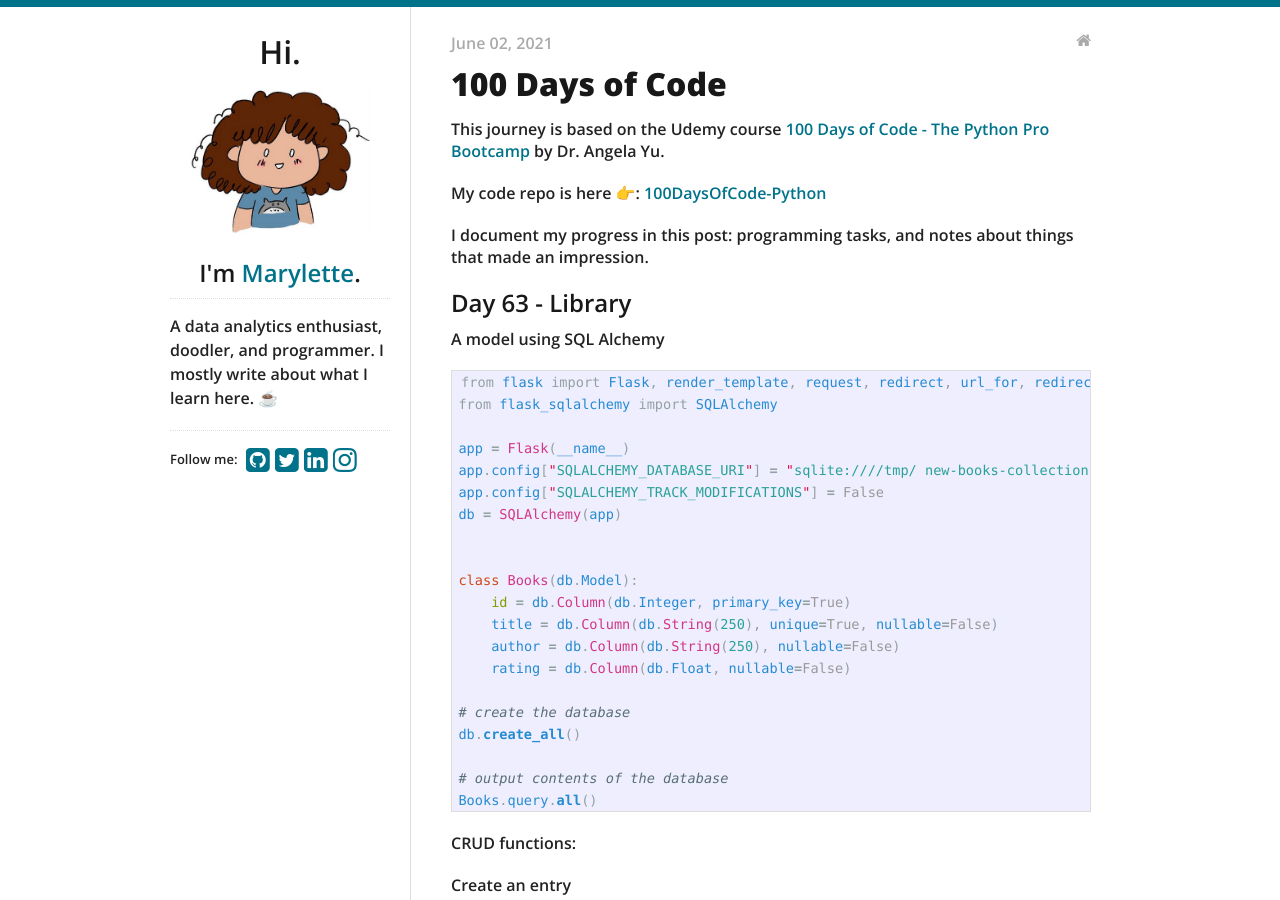
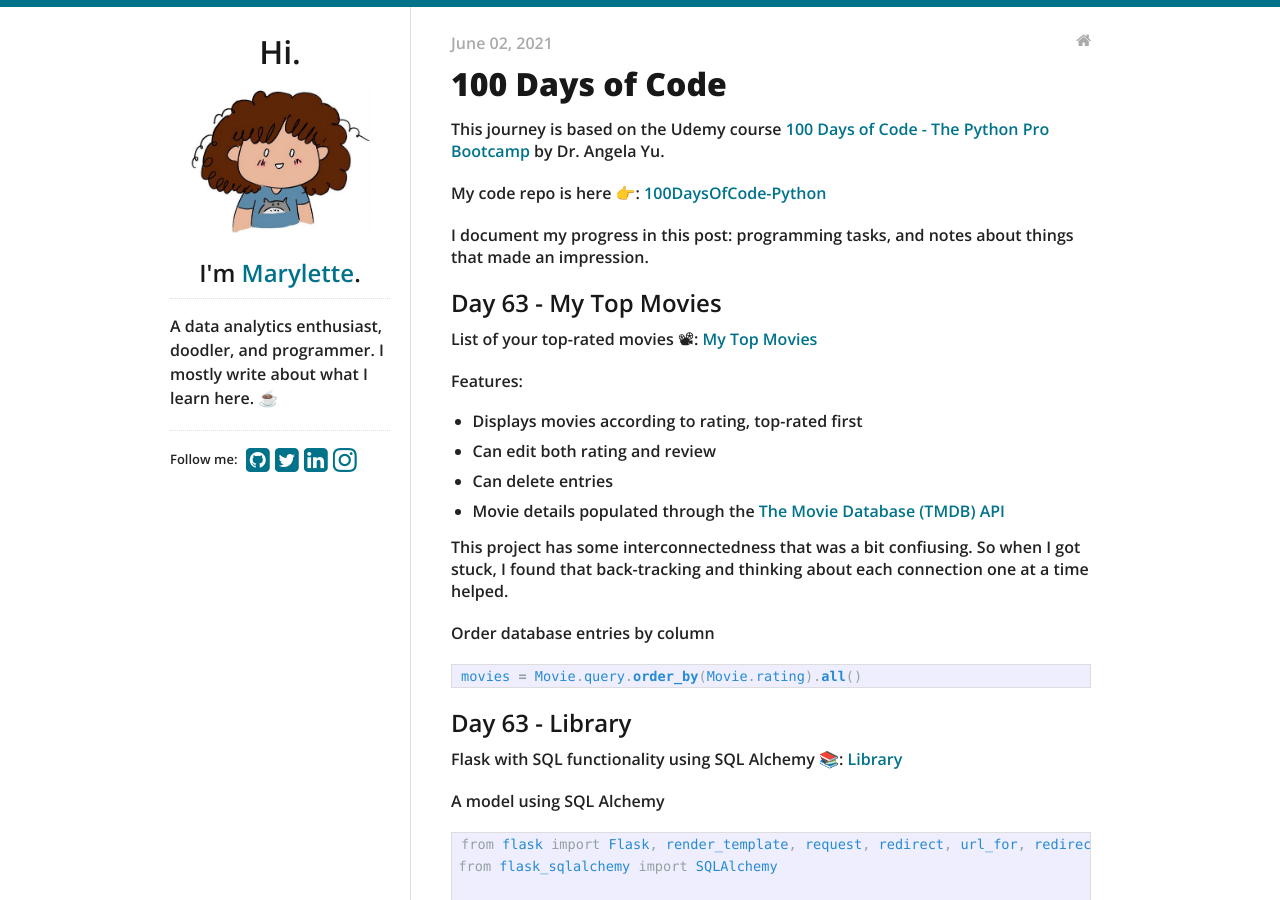
Before and after one commit to maryletteroa/maryletteroa.github.io, a Jekyll site: the page built from _posts/2021-06-02-hundred-days-of-python.md, in a window 1280 px wide and 900 px high. Built offline with Jekyll 4.4.1, drawn with Linux system fonts in a browser that asks for light colours; some of the changed text lies outside the part shown.

Commit message:
update post with day 63 - top movies

````diff
--- a/_posts/2021-06-02-hundred-days-of-python.md
+++ b/_posts/2021-06-02-hundred-days-of-python.md
@@ -13,7 +13,29 @@
 
 I document my progress in this post: programming tasks, and notes about things that made an impression.
 
+## Day 63 - My Top Movies
+
+List of your top-rated movies 📽: [My Top Movies](https://replit.com/@maryletteroa/my-top-movies)
+
+Features:
+- Displays movies according to rating, top-rated first
+- Can edit both rating and review
+- Can delete entries
+- Movie details populated through the [The Movie Database (TMDB) API](https://www.themoviedb.org/documentation/api)
+
+
+This project has some interconnectedness that was a bit confiusing. So when I got stuck, I found that back-tracking and thinking about each connection one at a time helped.
+
+
+Order database entries by column
+```python
+movies = Movie.query.order_by(Movie.rating).all()
+```
+
+
 ## Day 63 - Library
+
+Flask with SQL functionality using SQL Alchemy 📚: [Library](https://replit.com/@maryletteroa/library)
 
 A model using SQL Alchemy
 ```python
@@ -96,9 +118,10 @@
 db.session.commit()
 ```
 
-Flask with SQL functionality using SQL Alchemy 📚: [Library](https://replit.com/@maryletteroa/library)
-
+Resources:
 - [Flask-SQLAlchemy](https://flask-sqlalchemy.palletsprojects.com/en/2.x/quickstart)
+
+Redirects are a bit confusing
 
 ## Day 62 - Coffee & Wifi
 
````
